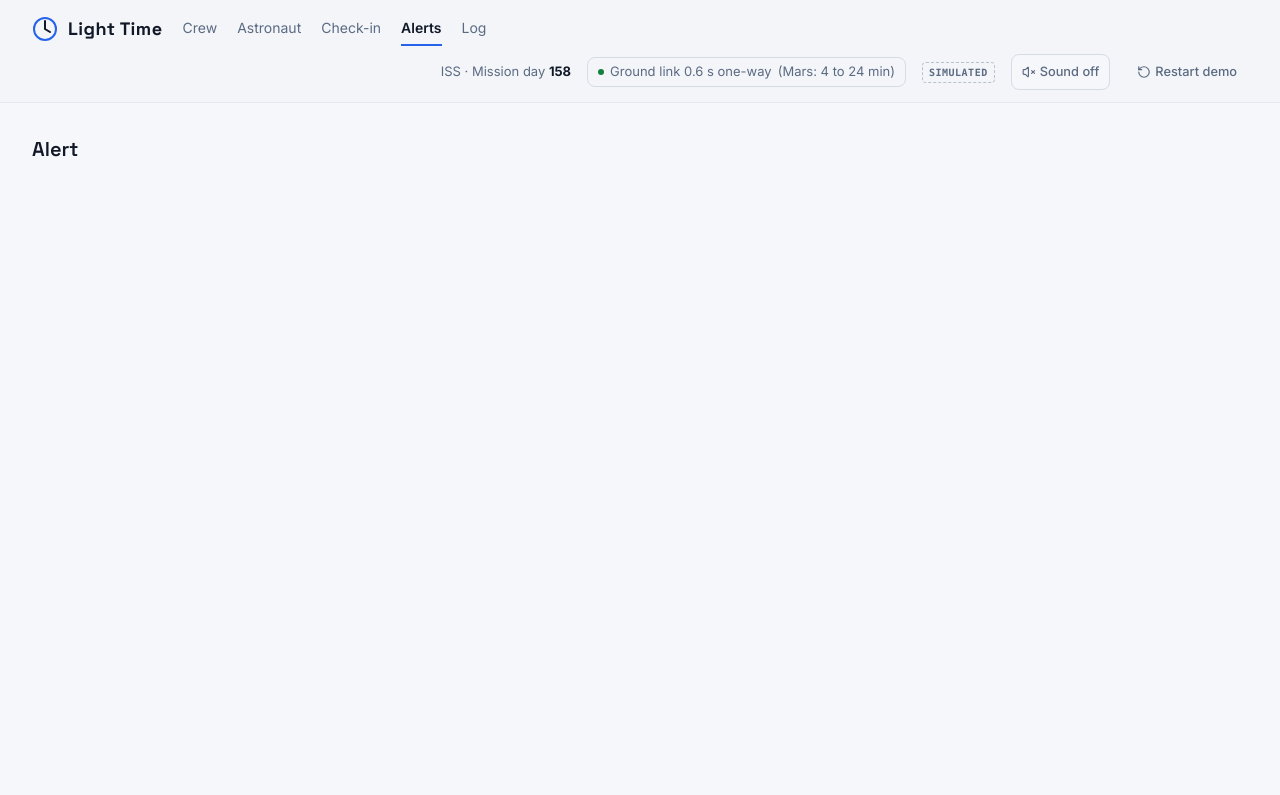
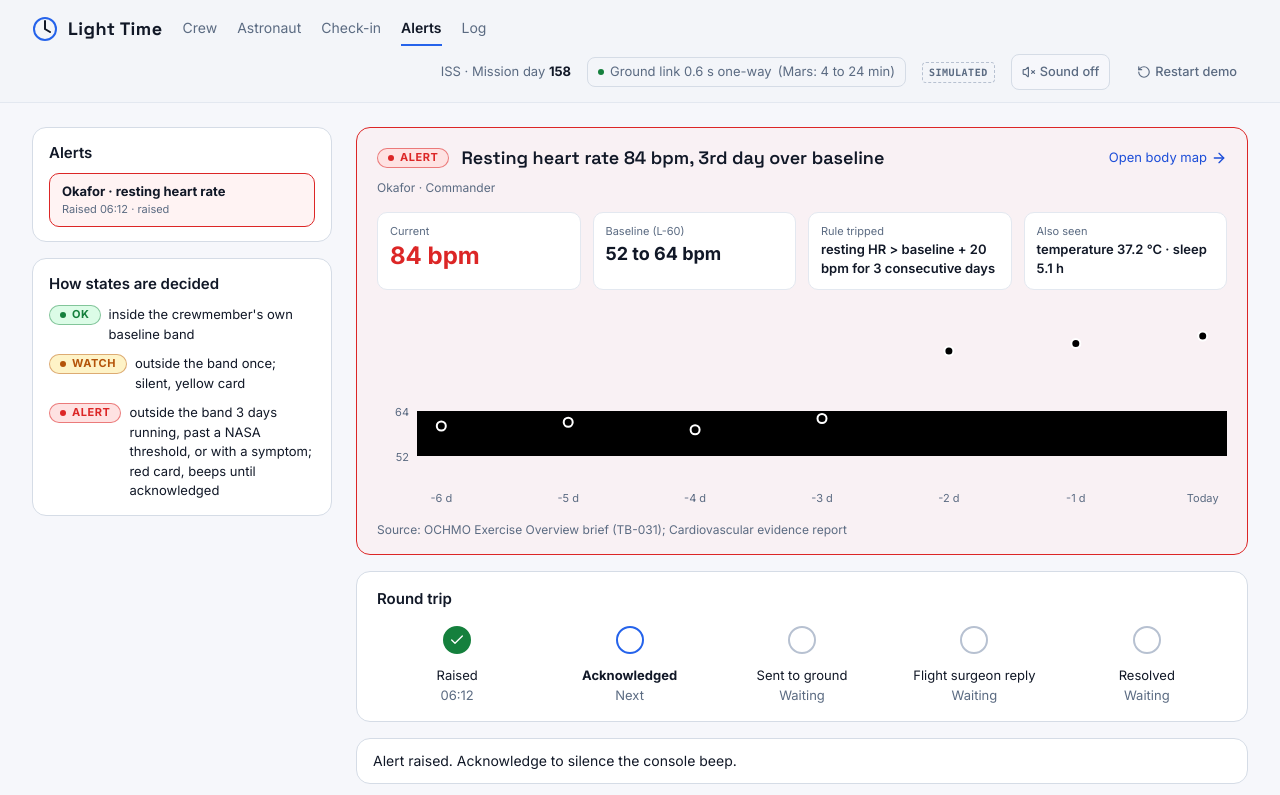
Before and after one commit to NASA-space-apps-the-procrastinators/LightTime-frontend, a Next.js app: page /base-station/alerts/A1 in a window 1280 px wide. Shown: the top 795 px of the page. Built offline with nearby package versions, Linux system fonts and the light colour scheme.

Commit message:
feat: alert page with rule summary and round-trip timeline

```diff
--- a/src/app/base-station/alerts/[id]/page.tsx
+++ b/src/app/base-station/alerts/[id]/page.tsx
@@ -1,4 +1,13 @@
-// Placeholder: built in Task 11.
-export default function Page() {
-  return <h1 className="p-8 font-heading text-xl font-semibold">Alert</h1>;
+import { AlertDetail } from "@/components/base-station/alert-detail";
+
+export function generateStaticParams() {
+  return [{ id: "A1" }];
 }
+
+export default async function AlertPage({
+  params,
+}: PageProps<"/base-station/alerts/[id]">) {
+  const { id } = await params;
+  // Alerts live in the browser's mission state, so the lookup happens client-side.
+  return <AlertDetail alertId={id} />;
+}
--- /dev/null
+++ b/src/components/base-station/alert-detail.tsx
@@ -0,0 +1,81 @@
+"use client";
+
+import Link from "next/link";
+import { AlertActions } from "@/components/base-station/alert-actions";
+import { AlertSummary } from "@/components/base-station/alert-summary";
+import { GroundThread } from "@/components/base-station/ground-thread";
+import { RoundTrip } from "@/components/base-station/round-trip";
+import { NotFoundMessage } from "@/components/shared/not-found-message";
+import { StatePill } from "@/components/shared/state-pill";
+import { getCrew } from "@/lib/crew";
+import { clock, metricLabel } from "@/lib/format";
+import { useMission } from "@/lib/mission-store";
+import { cn } from "@/lib/utils";
+
+const LEGEND = [
+  { state: "OK", text: "inside the crewmember's own baseline band" },
+  { state: "WATCH", text: "outside the band once; silent, yellow card" },
+  {
+    state: "ALERT",
+    text: "outside the band 3 days running, past a NASA threshold, or with a symptom; red card, beeps until acknowledged",
+  },
+] as const;
+
+export function AlertDetail({ alertId }: { alertId: string }) {
+  const { state } = useMission();
+  const alert = state.alerts.find((a) => a.id === alertId);
+  if (!alert) return <NotFoundMessage title="Alert not found" />;
+
+  return (
+    <div className="grid gap-6 px-4 py-6 md:px-8 lg:grid-cols-[300px_minmax(0,1fr)]">
+      <aside className="flex min-w-0 flex-col gap-4">
+        <section
+          aria-label="Alerts"
+          className="flex flex-col gap-2 rounded-xl border border-border bg-card px-4 py-3.5"
+        >
+          <h2 className="text-[15px] font-semibold">Alerts</h2>
+          {state.alerts.map((a) => (
+            <Link
+              key={a.id}
+              href={`/base-station/alerts/${a.id}`}
+              aria-current={a.id === alertId ? "page" : undefined}
+              className={cn(
+                "block rounded-lg border px-3 py-2 text-[13px]",
+                a.id === alertId
+                  ? "border-alert bg-alert-bg/40"
+                  : "border-border",
+              )}
+            >
+              <strong>
+                {getCrew(a.crewId)?.name} ·{" "}
+                {metricLabel(a.metric).toLowerCase()}
+              </strong>
+              <span className="block text-[11px] text-muted-foreground">
+                Raised {clock(a.raisedAt)} · {a.stage}
+              </span>
+            </Link>
+          ))}
+        </section>
+        <section
+          aria-label="How states are decided"
+          className="flex flex-col gap-2.5 rounded-xl border border-border bg-card px-4 py-3.5"
+        >
+          <h2 className="text-[15px] font-semibold">How states are decided</h2>
+          {LEGEND.map((l) => (
+            <div key={l.state} className="flex items-start gap-2 text-[13px]">
+              <StatePill state={l.state} className="shrink-0" />
+              <span>{l.text}</span>
+            </div>
+          ))}
+        </section>
+      </aside>
+
+      <div className="flex min-w-0 flex-col gap-4">
+        <AlertSummary alert={alert} />
+        <RoundTrip alert={alert} />
+        <AlertActions alert={alert} />
+        <GroundThread alert={alert} />
+      </div>
+    </div>
+  );
+}
--- /dev/null
+++ b/src/components/base-station/alert-summary.tsx
@@ -0,0 +1,115 @@
+import { ArrowRight } from "lucide-react";
+import Link from "next/link";
+import { StatePill } from "@/components/shared/state-pill";
+import { TrendChart } from "@/components/shared/trend-chart";
+import { regionForMetric } from "@/data/regions";
+import { getCrew } from "@/lib/crew";
+import { metricLabel, metricUnit } from "@/lib/format";
+import { daysOutOfBand, sevenDay } from "@/lib/history";
+import type { Alert } from "@/lib/mission-store";
+import type { MetricKey } from "@/lib/schemas";
+import { bandFor, metricStates, metricValue } from "@/lib/scoring";
+import { ruleFor } from "@/lib/thresholds";
+import { cn } from "@/lib/utils";
+
+const ORDINAL = ["", "1st", "2nd", "3rd"];
+const ALSO: MetricKey[] = ["temp_c", "sleep_h", "spo2", "resp"];
+
+export function AlertSummary({ alert }: { alert: Alert }) {
+  const crew = getCrew(alert.crewId);
+  if (!crew) return null;
+  const m = alert.metric;
+  const resolved = alert.stage === "resolved";
+  const value = metricValue(m, crew);
+  const unit = metricUnit(m);
+  const band = bandFor(m, crew.baseline);
+  const series = sevenDay(crew, m);
+  const days = band ? daysOutOfBand(series, band) : 0;
+  const rule = ruleFor(m);
+  const states = metricStates(crew);
+  const also = ALSO.filter((x) => x !== m && states[x] !== "OK").map(
+    (x) =>
+      `${metricLabel(x).toLowerCase()} ${metricValue(x, crew)} ${metricUnit(x)}`,
+  );
+  const headline = `${metricLabel(m)} ${value} ${unit}, ${
+    days > 0
+      ? `${ORDINAL[days] ?? `${days}th`} day over baseline`
+      : "outside baseline"
+  }`;
+
+  return (
+    <section
+      aria-label="Alert"
+      className={cn(
+        "flex flex-col gap-4 rounded-xl border px-5 py-4",
+        resolved ? "border-border bg-card" : "border-alert bg-alert-bg/30",
+      )}
+    >
+      <div className="flex flex-wrap items-center gap-3">
+        {resolved ? (
+          <StatePill state="OK" label="RESOLVED" />
+        ) : (
+          <StatePill state="ALERT" />
+        )}
+        <h2 className="font-heading text-lg font-semibold">{headline}</h2>
+        <Link
+          href={`/base-station/crew/${crew.id}?region=${regionForMetric(m)}`}
+          className="ml-auto inline-flex items-center gap-1 text-[13px] text-link"
+        >
+          Open body map <ArrowRight aria-hidden className="size-4" />
+        </Link>
+      </div>
+      <p className="-mt-2 text-xs text-muted-foreground">
+        {crew.name} · {crew.role}
+      </p>
+
+      <dl className="grid grid-cols-2 gap-3 lg:grid-cols-4">
+        <div className="rounded-lg border border-border-soft bg-card px-3 py-2.5">
+          <dt className="text-[11px] text-muted-foreground">Current</dt>
+          <dd className="text-2xl font-bold text-alert">
+            {value} {unit}
+          </dd>
+        </div>
+        <div className="rounded-lg border border-border-soft bg-card px-3 py-2.5">
+          <dt className="text-[11px] text-muted-foreground">Baseline (L-60)</dt>
+          <dd className="text-lg font-bold">
+            {band ? `${band[0]} to ${band[1]} ${unit}` : "No band"}
+          </dd>
+        </div>
+        <div className="rounded-lg border border-border-soft bg-card px-3 py-2.5">
+          <dt className="text-[11px] text-muted-foreground">Rule tripped</dt>
+          <dd className="text-[13px] font-semibold">{rule.alert}</dd>
+        </div>
+        <div className="rounded-lg border border-border-soft bg-card px-3 py-2.5">
+          <dt className="text-[11px] text-muted-foreground">Also seen</dt>
+          <dd className="text-[13px] font-semibold">
+            {also.length ? also.join(" · ") : "Nothing else out of band"}
+          </dd>
+        </div>
+      </dl>
+
+      <TrendChart
+        series={series}
+        band={band}
+        unit={unit}
+        label={`${metricLabel(m)}, last 7 days`}
+      />
+
+      {alert.symptoms.length > 0 && (
+        <div className="flex flex-wrap items-center gap-2 text-xs">
+          <span className="text-muted-foreground">Symptoms attached:</span>
+          {alert.symptoms.map((s) => (
+            <span
+              key={s}
+              className="rounded-full border border-border-strong bg-card px-2.5 py-1 font-semibold"
+            >
+              {s}
+            </span>
+          ))}
+        </div>
+      )}
+
+      <p className="text-xs text-muted-foreground">Source: {rule.source}</p>
+    </section>
+  );
+}
--- /dev/null
+++ b/src/components/base-station/round-trip.tsx
@@ -0,0 +1,59 @@
+import { Check } from "lucide-react";
+import { clock } from "@/lib/format";
+import type { Alert } from "@/lib/mission-store";
+import { cn } from "@/lib/utils";
+
+const STEPS = [
+  { label: "Raised", at: (a: Alert) => a.raisedAt },
+  { label: "Acknowledged", at: (a: Alert) => a.acknowledgedAt },
+  { label: "Sent to ground", at: (a: Alert) => a.sentAt },
+  { label: "Flight surgeon reply", at: (a: Alert) => a.replyAt },
+  { label: "Resolved", at: (a: Alert) => a.resolvedAt },
+];
+
+export function RoundTrip({ alert }: { alert: Alert }) {
+  // The first step without a time is the one in progress.
+  const current = STEPS.findIndex((s) => !s.at(alert));
+
+  return (
+    <section
+      aria-label="Round trip"
+      className="rounded-xl border border-border bg-card px-5 py-4"
+    >
+      <h2 className="mb-4 text-[15px] font-semibold">Round trip</h2>
+      <ol className="grid grid-cols-1 gap-3 sm:grid-cols-5">
+        {STEPS.map((s, i) => {
+          const time = s.at(alert);
+          const isCurrent = i === current;
+          return (
+            <li
+              key={s.label}
+              aria-current={isCurrent ? "step" : undefined}
+              className="flex items-center gap-3 sm:flex-col sm:text-center"
+            >
+              <span
+                aria-hidden
+                className={cn(
+                  "flex size-7 shrink-0 items-center justify-center rounded-full border-2",
+                  time && "border-ok bg-ok text-white",
+                  isCurrent && "border-primary",
+                  !time && !isCurrent && "border-border-strong",
+                )}
+              >
+                {time && <Check className="size-4" />}
+              </span>
+              <span className="text-[13px]">
+                <span className={cn("block", isCurrent && "font-bold")}>
+                  {s.label}
+                </span>
+                <span className="block text-muted-foreground">
+                  {time ? clock(time) : isCurrent ? "Next" : "Waiting"}
+                </span>
+              </span>
+            </li>
+          );
+        })}
+      </ol>
+    </section>
+  );
+}
```
